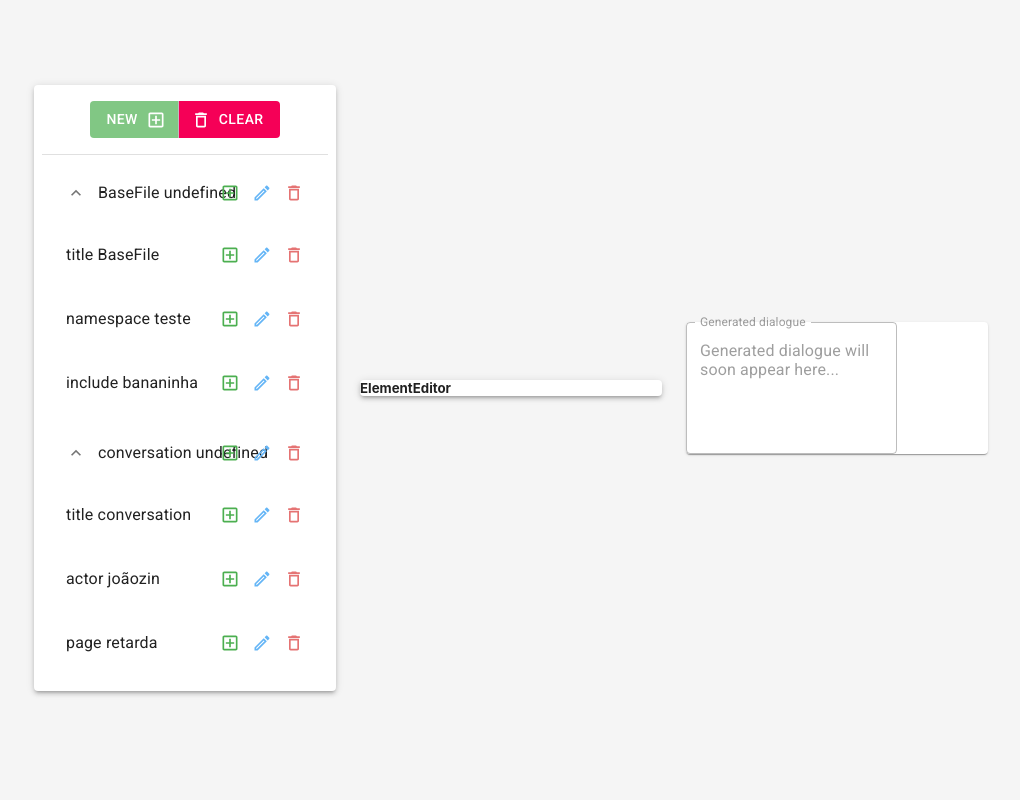
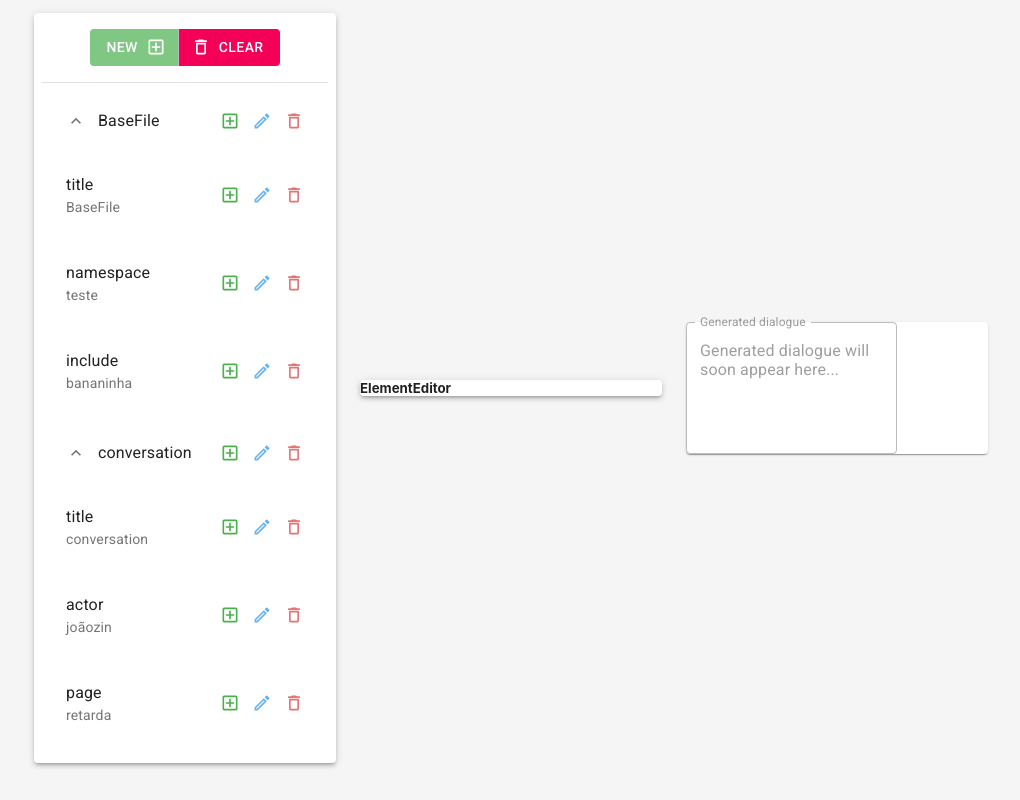
Before and after one commit to IsahannHan/list2text, a React (Create React App) app in the folder webapp/: page / in a window 1280 px wide. Shown: the whole page, without its empty margins (129-1149 px from the left). Built offline with nearby package versions, Linux system fonts and the light colour scheme.

Commit message:
Removing log

```diff
--- a/webapp/src/components/ElementList/ElementList.js
+++ b/webapp/src/components/ElementList/ElementList.js
@@ -36,7 +36,8 @@ export default function ElementList(props) {
                 <ListItem button onClick={handleClick}>
                     {generateExpand(element)}
                     <ListItemText
-                        primary={element.title + ' ' + element.value}
+                        primary={element.title}
+                        secondary={element.value?? ''}
                     />
                     <ListItemSecondaryAction>
                         <IconButton edge="end">
@@ -69,9 +70,6 @@ export default function ElementList(props) {
             return (
                 <Collapse in={open} timeout="auto" unmountOnExit>
                     {Object.keys(element).map(prop => {
-                        console.log(
-                            `TÁ CHEGANDO AQUI O ${element} COM A ${prop} E VALUE ${element[prop]}`
-                        );
                         return <ElementList
                             baseElement={
                                 element[prop] instanceof Element
@@ -107,6 +105,5 @@ export default function ElementList(props) {
         }
     }
 
-    console.log(`RECEBENDO ELEMENTO PRA CRIAR: ${props.baseElement}`);
     return <List component="nav">{createItem(props.baseElement)}</List>;
 }
```
